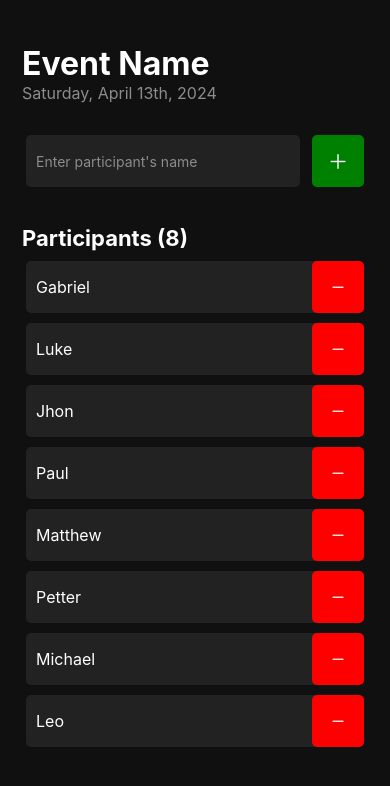
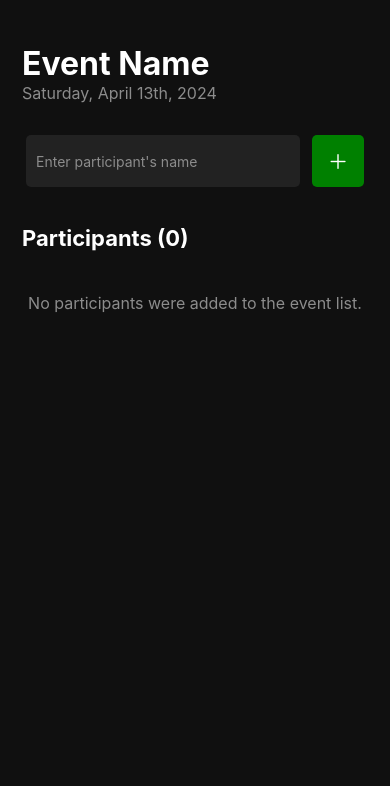
Before and after one commit to gabrielrabelof/events-participants-management, a React Native app: screen / in a window 390 px wide. Shown: the top 786 px of the page. Built offline with nearby package versions, Linux system fonts and the light colour scheme.

Commit message:
feat: Add functionality to the buttons

```diff
--- a/src/components/Participant/index.tsx
+++ b/src/components/Participant/index.tsx
@@ -12,6 +12,7 @@ export function Participant({name, onRemove}: Props) {
   return (
     <View style={styles.card}>
       <Text style={styles.name}>{name}</Text>
+
       <TouchableOpacity
         style={styles.removeButton}
         activeOpacity={0.7}
--- a/src/screens/Home/index.tsx
+++ b/src/screens/Home/index.tsx
@@ -1,3 +1,4 @@
+import { useState } from 'react'
 import { View, Text, TextInput, TouchableOpacity, FlatList, Alert } from 'react-native'
 import AntDesign from 'react-native-vector-icons/AntDesign'
 
@@ -5,21 +6,31 @@ import { styles } from './styles'
 import { Participant } from '../../components/Participant'
 
 export function Home() {
-  const participants = ['Gabriel', 'Luke', 'Jhon', 'Paul', 'Matthew', 'Petter', 'Michael', 'Leo']
+  const [participants, setParticipants] = useState<string[]>([])
+  const [participantName, setParticipantName] = useState("")
+
+  function capitalize(participantName: string): string {
+    return participantName.replace(/\b\w/g, char => char.toUpperCase());
+  }
 
   function handleAddParticipant() {
-    if (participants.includes('Taylor')) {
-      return Alert.alert("Participant exists", "This participant has already been added to the list.")
+    if (participantName == "") {
+      return Alert.alert("Unnamed participant", "A participant cannot be added without a name.")
     }
 
-    Alert.alert("Participant added", "This participant was added successfully.")
+    if (participants.includes(capitalize(participantName))) {
+      return Alert.alert("Participant exists", `${capitalize(participantName)} has already been added to the list.`)
+    }
+
+    setParticipants(prevState => [...prevState, capitalize(participantName)])
+    setParticipantName("")
   }
 
-  function handleRemoveParticipant() {
-    Alert.alert("Remove participant", "Are you sure that you want to remove this participant?", [
+  function handleRemoveParticipant(name: string) {
+    Alert.alert("Remove", `Remove participant ${name}?`, [
       {
         text: 'Yes',
-        onPress: () => Alert.alert("Participant removed", "This participant was removed successfully.")
+        onPress: () => setParticipants(prevState => prevState.filter(participant => participant != name))
       },
       {
         text: 'No',
@@ -40,6 +51,8 @@ export function Home() {
           style={styles.nameField}
           placeholder="Enter participant's name"
           placeholderTextColor="#8c8c8c"
+          value={capitalize(participantName)}
+          onChangeText={setParticipantName}
         />
         <TouchableOpacity
           style={styles.addButton}
@@ -56,12 +69,15 @@ export function Home() {
           data={participants}
           keyExtractor={item => item}
           renderItem={({item}) => (
-            <Participant name={item} onRemove={handleRemoveParticipant}/>
+            <Participant
+              key={item}
+              name={item}
+              onRemove={() => handleRemoveParticipant(item)}/>
           )}
-          ListEmptyComponent=
-          {
-              <Text style={styles.emptyListDescription}>No participants were added to the event list. add by entering the name above and pressing the button</Text>
-          }
+          showsVerticalScrollIndicator={false}
+          ListEmptyComponent= {() => (
+            <Text style={styles.emptyListDescription}>No participants were added to the event list.</Text>
+          )}
         />
     </View>
   )
--- a/src/screens/Home/styles.ts
+++ b/src/screens/Home/styles.ts
@@ -51,7 +51,6 @@ export const styles = StyleSheet.create({
     fontSize: 16,
     marginTop: 32,
     alignSelf: 'center',
-    marginHorizontal: 16
   }
 
 })
```
